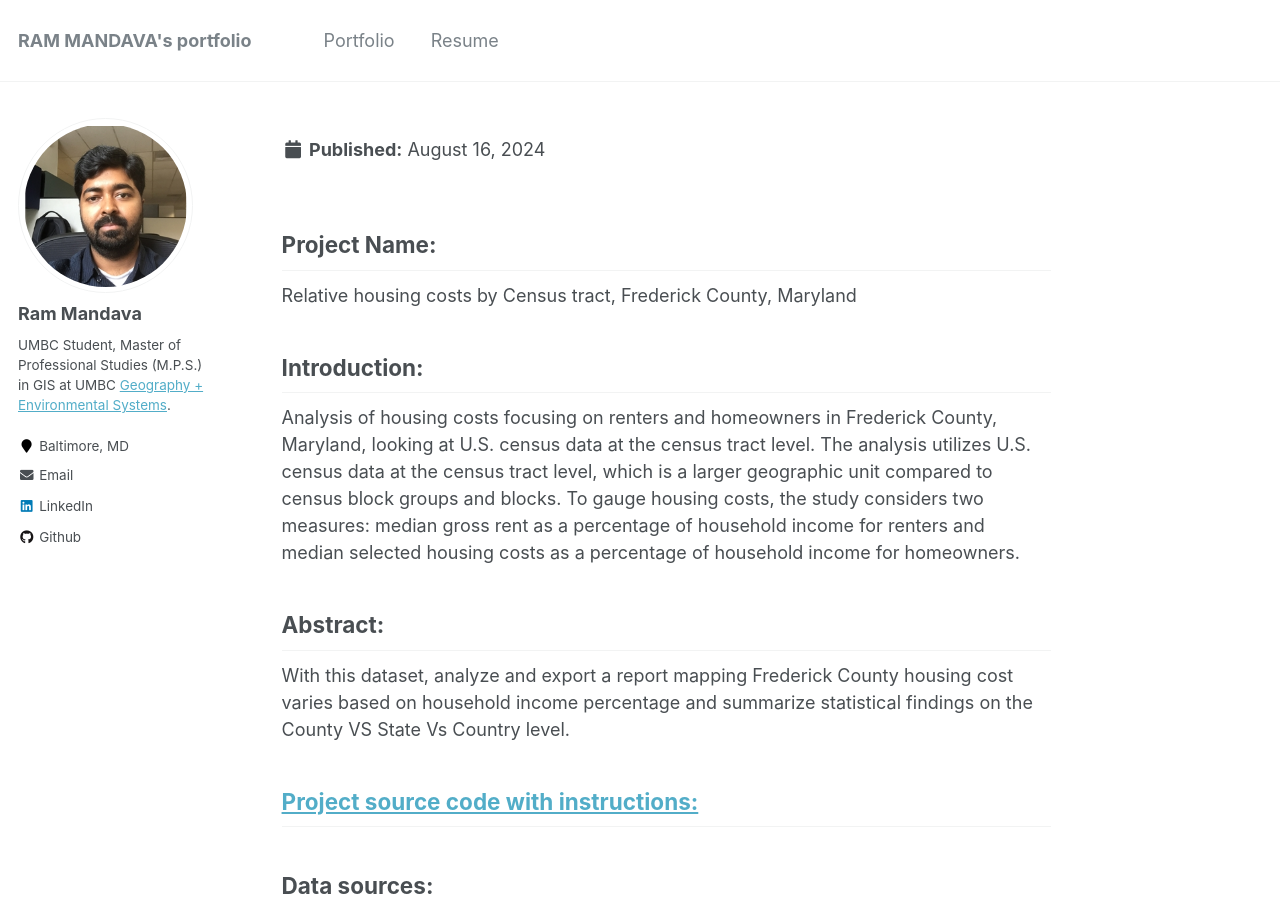
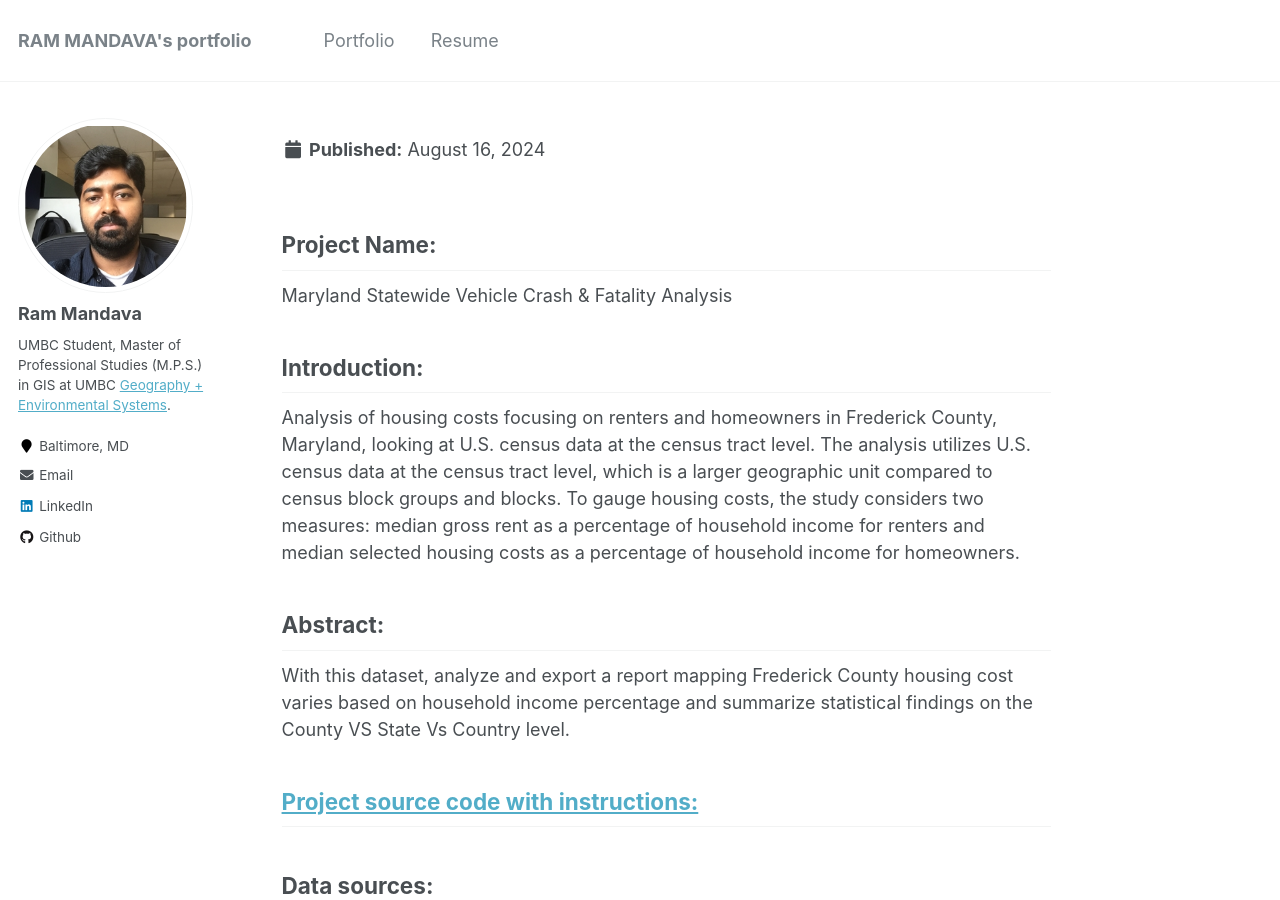
Before and after one commit to mandavaram/mandavaram.github.io, a Jekyll site: the page built from _portfolio/Vehicle_Crash_Analysis.md, in a window 1280 px wide and 900 px high. Built offline with Jekyll 4.4.1, drawn with Linux system fonts in a browser that asks for light colours.

Commit message:
Update Vehicle_Crash_Analysis.md

```diff
--- a/_portfolio/Vehicle_Crash_Analysis.md
+++ b/_portfolio/Vehicle_Crash_Analysis.md
@@ -1,11 +1,13 @@
 ---
 title: "Project: Maryland Statewide Vehicle Crash & Fatality Analysis <br/>"
-excerpt: "<img src='/images/Maryland_Statewide_Vehicle_Crash_Fatality_Analysis.png'> <br/>
+excerpt: "Maryland Statewide Vehicle Crash & Fatality Analysis <br/>
+<br/>
+<img src='/images/Maryland_Statewide_Vehicle_Crash_Fatality_Analysis.png'>
 collection: portfolio
 ---
 
 ## Project Name:
-Relative housing costs by Census tract, Frederick County, Maryland
+Maryland Statewide Vehicle Crash & Fatality Analysis
 
 ## Introduction:
 Analysis of housing costs focusing on renters and homeowners in Frederick County, Maryland, looking at U.S. census data at the census tract level.
```
